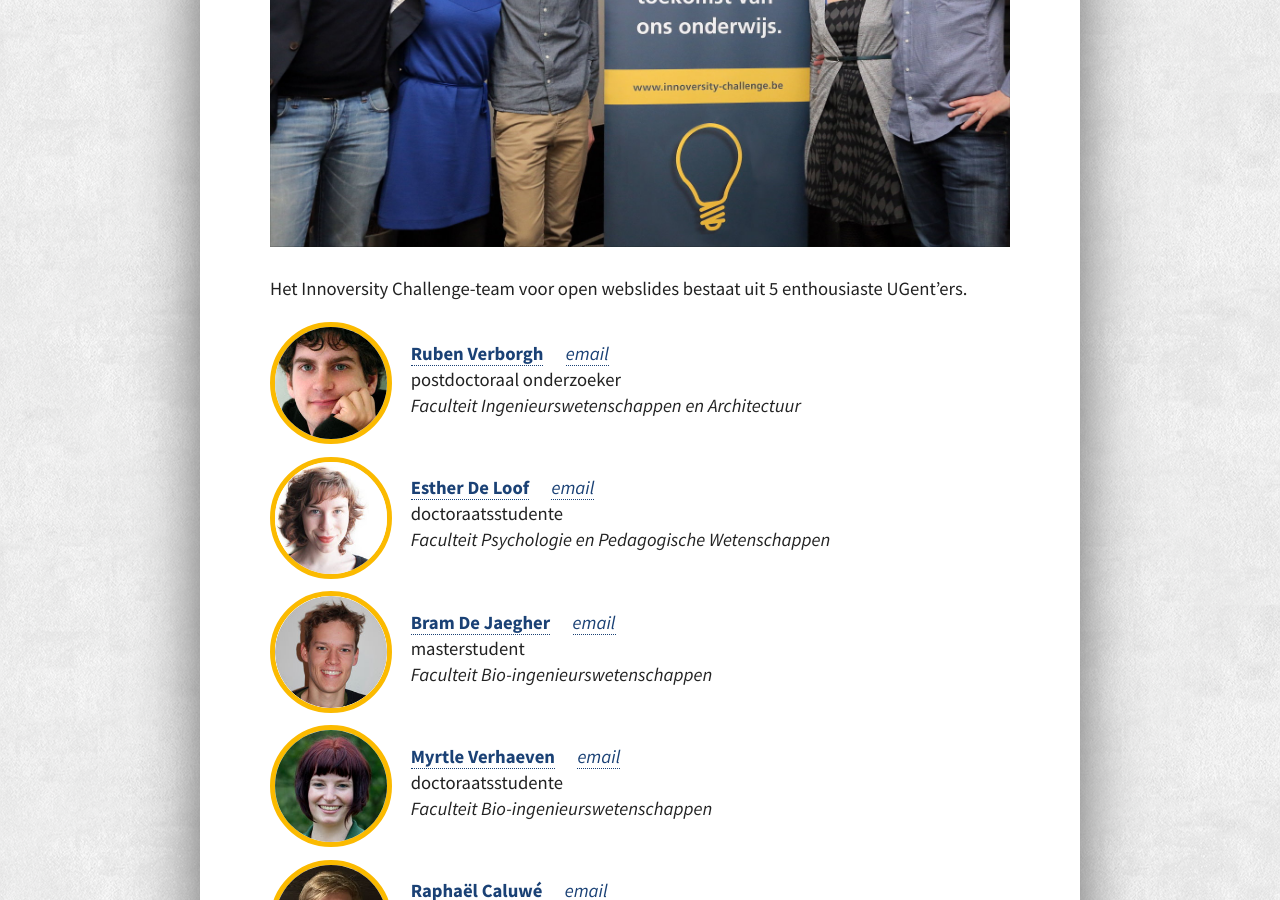
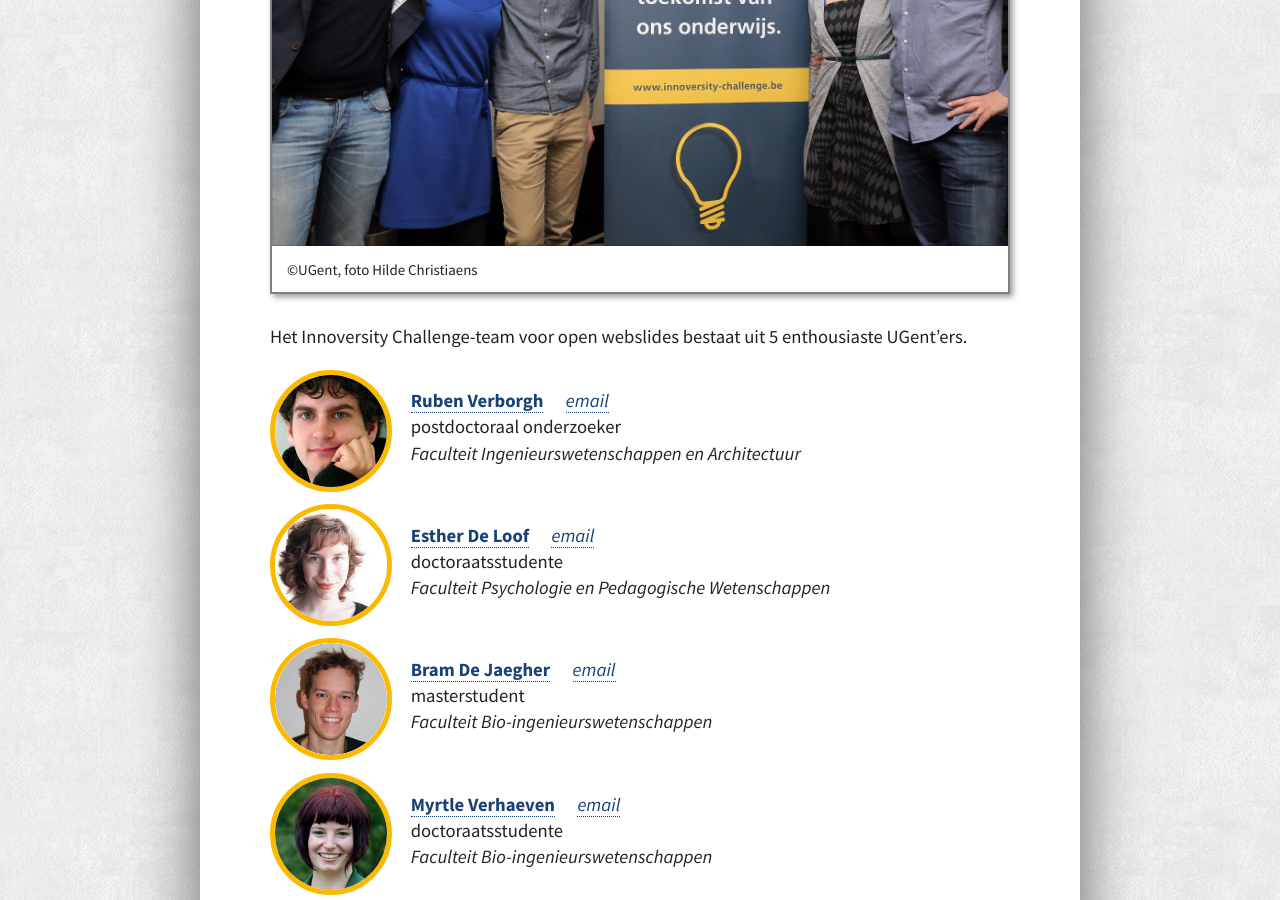
Before and after one commit to OpenWebslides/openwebslides.github.io-old, a Jekyll site: the page built from team.md, in a window 1280 px wide and 900 px high, scrolled down 419 px. Built offline with Jekyll 4.4.1, drawn with Linux system fonts in a browser that asks for light colours.

Commit message:
add credit to Hilde Christiaens

```diff
--- a/team.md
+++ b/team.md
@@ -5,7 +5,12 @@ permalink: /team/
 order: 50
 ---
 
-<img src="/images/GroupPhotoFinalPitch1.jpg">
+<figure>
+  <img src="/images/GroupPhotoFinalPitch1.jpg" alt="">
+  <figcaption>
+    ©UGent, foto Hilde Christiaens
+  </figcaption>
+</figure>
 
 Het Innoversity Challenge-team voor open webslides
 bestaat uit 5 enthousiaste UGent'ers.
```
Also changed, not shown: _posts/2016-03-03-finale-pitch.md (+6 -1 lines).
